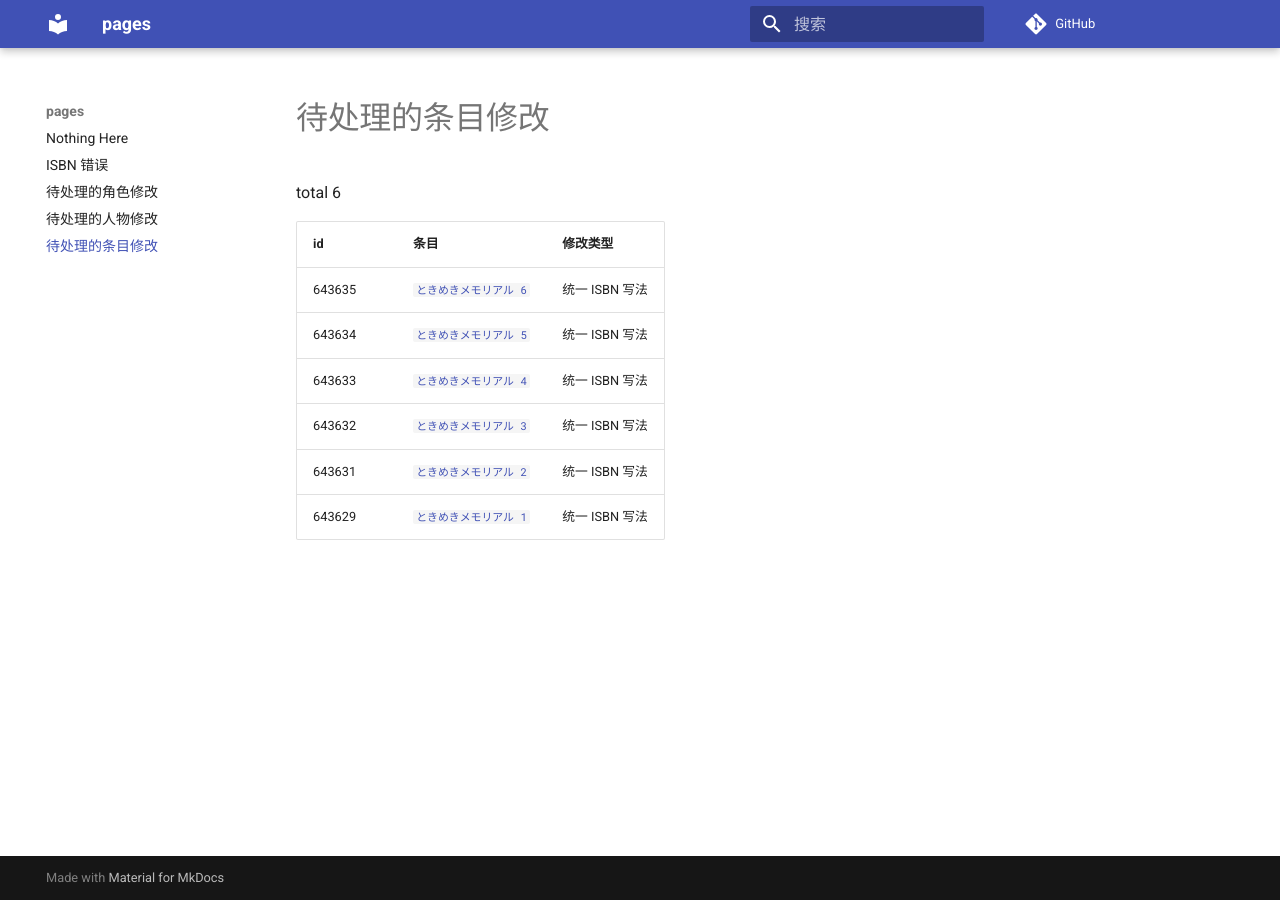
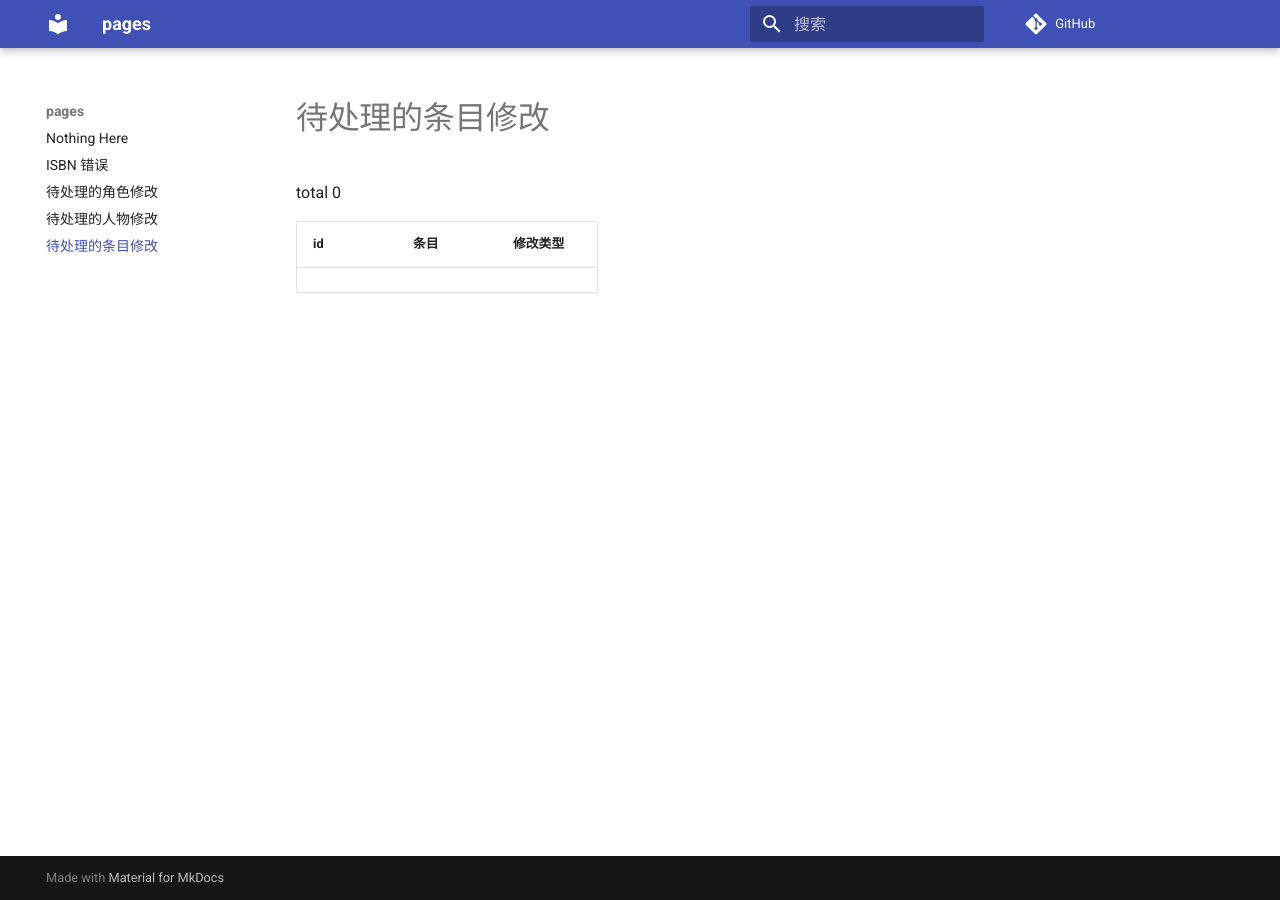
Before and after one commit to trim21/bangumi-pages, an MkDocs documentation site: the page built from docs/pending-subject-changes.md, in a window 1280 px wide. Built offline with MkDocs 1.6.1 and Material for MkDocs 9.7.7, drawn with Linux system fonts in a browser that asks for light colours; comment, search, counter and statistics services are not loaded.

Commit message:
update pending-changes.md

```diff
--- a/docs/pending-subject-changes.md
+++ b/docs/pending-subject-changes.md
@@ -1,12 +1,6 @@
 # 待处理的条目修改
 
-total 6
+total 0
 
 | id | 条目 | 修改类型 |
 | --- | --- | --- |
-| 643635 | [`ときめきメモリアル 6`](https://bgm.tv/subject/643635) | 统一 ISBN 写法 |
-| 643634 | [`ときめきメモリアル 5`](https://bgm.tv/subject/643634) | 统一 ISBN 写法 |
-| 643633 | [`ときめきメモリアル 4`](https://bgm.tv/subject/643633) | 统一 ISBN 写法 |
-| 643632 | [`ときめきメモリアル 3`](https://bgm.tv/subject/643632) | 统一 ISBN 写法 |
-| 643631 | [`ときめきメモリアル 2`](https://bgm.tv/subject/643631) | 统一 ISBN 写法 |
-| 643629 | [`ときめきメモリアル 1`](https://bgm.tv/subject/643629) | 统一 ISBN 写法 |
```
